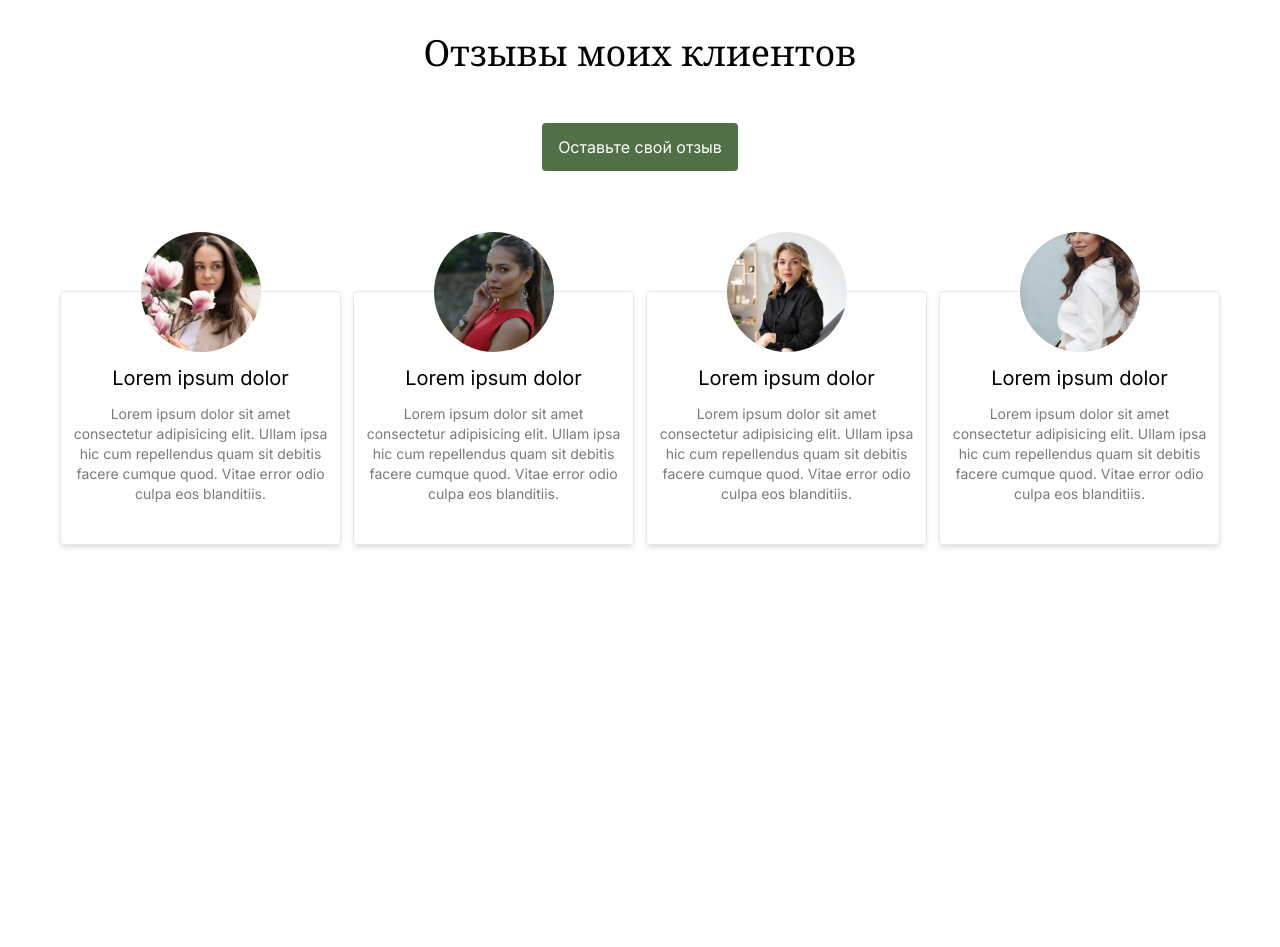
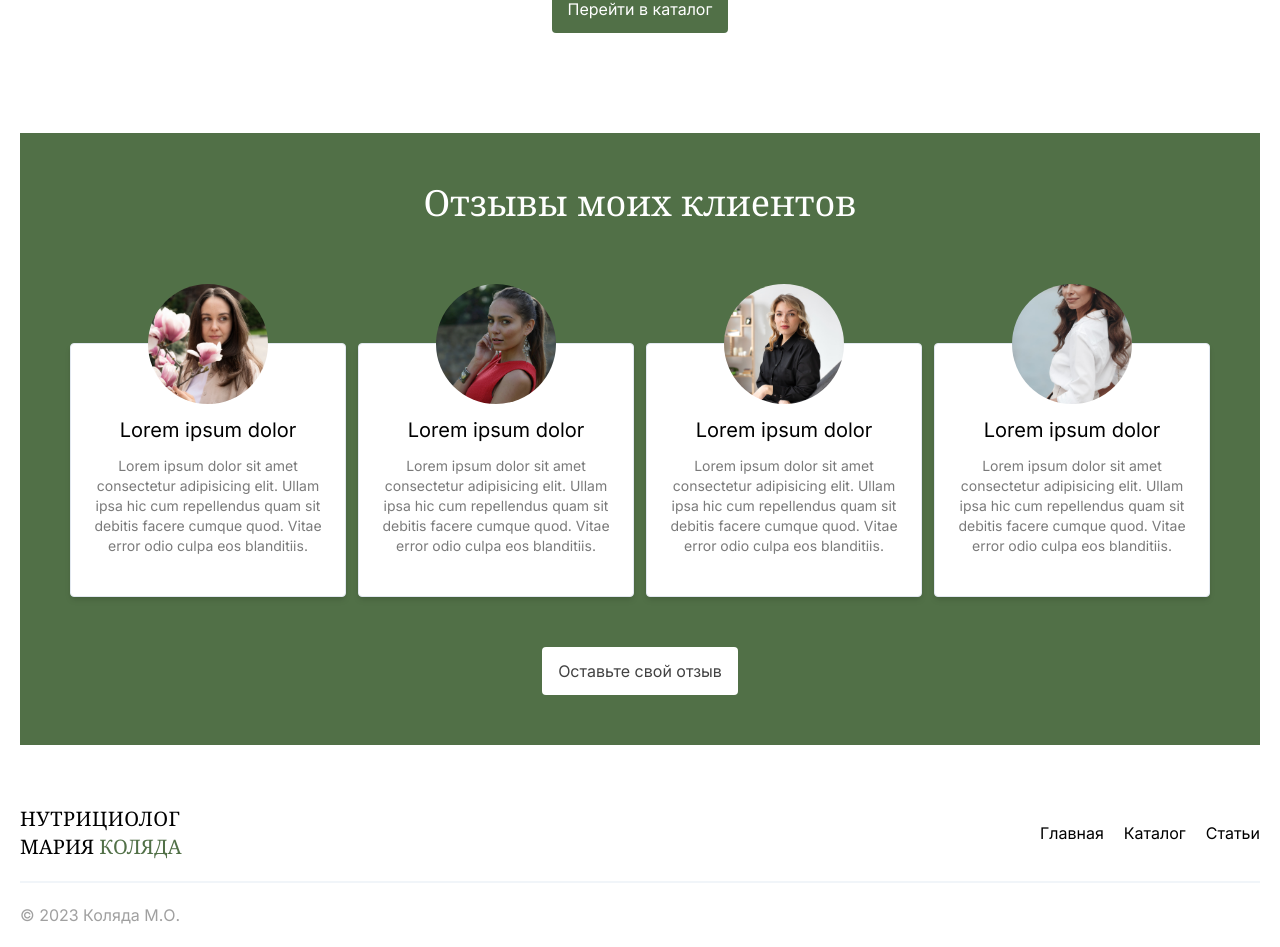
Before and after one commit to haterphp/site-for-nutritionist, a Next.js app: page / in a window 1280 px wide. Shown: the part 1710-2657 px from the top of the page. Before the commit the page ends 2335 px from the top, so only its background shows below. Built offline with nearby package versions, Linux system fonts and the light colour scheme; no server answers.

Commit message:
done footer

```diff
--- a/app/page.tsx
+++ b/app/page.tsx
@@ -81,7 +81,7 @@ export default function Home() {
         </div>
       </article>
 
-      <article className="min-w-[450px] p-10 px-[150px] rounded-lg bg-primary-main">
+      <article className="min-w-[450px] p-[50px] px-[150px] rounded-lg bg-primary-main">
         <h1 className="title title--white text-center mb-[50px]">Обо мне</h1>
 
         <div className="flex items-center justify-between">
@@ -105,7 +105,7 @@ export default function Home() {
         </div>
       </article>
 
-      <article className="min-w-[450px] p-10 flex flex-col gap-[50px] items-center">
+      <article className="min-w-[450px] p-[100px] flex flex-col gap-[50px] items-center">
         <h1 className="title text-center">Хиты продаж</h1>
 
         <CardsGridTemplate
@@ -117,12 +117,8 @@ export default function Home() {
         <Button size="large" onClick={handleOnRedirect('/catalog')}>Перейти в каталог</Button>
       </article>
 
-      <article className="min-w-[450px] p-10 flex flex-col gap-[50px] items-center">
-        <h1 className="title text-center">Отзывы моих клиентов</h1>
-
-        <RequestCallbackModal Button={({ open }) => (
-          <Button size="large" onClick={open}>Оставьте свой отзыв</Button>
-        )} />
+      <article className="min-w-[450px] p-[50px] flex flex-col gap-[50px] bg-primary-main items-center">
+        <h1 className="title title--white text-center">Отзывы моих клиентов</h1>
 
         <CardsGridTemplate
           items={REVIEWS}
@@ -131,6 +127,10 @@ export default function Home() {
           context={{ isHideButton: true }}
         />
 
+        <RequestCallbackModal Button={({ open }) => (
+          <Button size="large" className="!bg-white !text-secondary-main hover:!bg-white/90" onClick={open}>Оставьте свой отзыв</Button>
+        )} />
+
       </article>
 
     </div>
--- /dev/null
+++ b/features/app-footer/index.css
@@ -0,0 +1,23 @@
+.app-footer-content {
+  @apply flex justify-between items-center py-5;
+}
+
+.app-footer-bottom {
+  @apply border-t-2 border-slate-100 py-5;
+}
+
+.app-footer-links {
+  @apply flex gap-5;
+}
+
+.app-footer-link {
+  @apply hover:text-primary-main transition-colors relative;
+}
+
+.app-footer-link::after {
+  @apply bg-primary-main w-0 h-[2px] absolute hover:w-full transition-all;
+
+  content: "";
+  left: 0;
+  bottom: -2px;
+}
--- /dev/null
+++ b/features/app-footer/index.tsx
@@ -0,0 +1,27 @@
+import Link from 'next/link'
+import Logo from '../app-logo'
+import './index.css'
+
+interface IFooterProps {
+    links: Record<'to' | 'label', string>[]
+}
+
+export default function Footer(props: IFooterProps) {
+    const { links } = props
+
+    return (
+        <footer className="app-footer">
+            <div className="app-footer-content">
+                <Logo />
+
+                <div className="app-footer-links">
+                    {links.map(({ label, to }) => <Link key={to} href={to} className='app-footer-link'>{label}</Link>)}
+                </div>
+            </div>
+
+            <div className="app-footer-bottom">
+                <p className='text-secondary-main/50'>© 2023 Коляда М.О.</p>
+            </div>
+        </footer>
+    )
+}
--- a/features/app-header/index.css
+++ b/features/app-header/index.css
@@ -1,9 +1,5 @@
 .header {
-  @apply py-5 border-b-2 flex justify-between items-center relative;
-}
-
-.header-title {
-  @apply text-xl uppercase font-serif font-medium w-[340px];
+  @apply py-5 border-b-2 border-slate-100 flex justify-between items-center relative;
 }
 
 .header-callback-container {
--- a/features/app-header/index.tsx
+++ b/features/app-header/index.tsx
@@ -16,6 +16,7 @@ import { MouseEventHandler } from "react";
 import { useUserStore } from "@/entities/user";
 
 import "./index.css";
+import Logo from "../app-logo";
 
 const RequestCallbackModal = dynamic(
   () => import("@/widgets/modals/request-callback-modal")
@@ -49,13 +50,7 @@ export default function Header(props: IHeaderProps): JSX.Element {
             <MenuIcon />
           </button>
 
-          <h2 className="header-title">
-            <span className="block w-[150px]" style={{ letterSpacing: '0.03rem' }}>Нутрициолог</span>
-
-            <span>
-              Мария <span className="text-primary-main">Коляда</span>
-            </span>
-          </h2>
+          <Logo />
         </div>
 
           <div className="header-left-content">
--- /dev/null
+++ b/features/app-logo/index.tsx
@@ -0,0 +1,19 @@
+import { useRouter } from "next/navigation"
+
+export default function Logo() {
+    const router = useRouter()
+
+    const handleOnRedirect = () => {
+        router.push('/')
+    }
+
+    return (
+        <h2 className="text-xl uppercase font-serif font-medium w-[340px] cursor-pointer" onClick={handleOnRedirect}>
+            <span className="block w-[150px]" style={{ letterSpacing: '0.03rem' }}>Нутрициолог</span>
+
+            <span>
+                Мария <span className="text-primary-main">Коляда</span>
+            </span>
+        </h2>
+    )
+}
--- a/features/app-nav-drawer/index.tsx
+++ b/features/app-nav-drawer/index.tsx
@@ -4,22 +4,16 @@ import './index.css'
 import { makeClassname } from '@/shared/components';
 import { useDetectPath } from '@/shared/helpers/paths';
 
-const LINKS = [
-    { label: "Главная", to: "/" },
-    // { label: "Обо мне", to: "/about-me" },
-    { label: "Каталог", to: "/catalog" },
-    { label: "Статьи", to: "/articles" },
-  ];
-
-
 interface IAppNavDrawer {
     width: number
     isOpen: boolean
+    links: Record<'to' | 'label', string>[]
+
     onClose(): void
 }
 
 export function AppNavDrawer (props: IAppNavDrawer) {
-    const { width, isOpen, onClose: handleOnClose } = props
+    const { width, isOpen, links, onClose: handleOnClose } = props
 
     const detect = useDetectPath()
 
@@ -30,7 +24,7 @@ export function AppNavDrawer (props: IAppNavDrawer) {
             <h2>Меню</h2>
 
             <div className="drawer-links">
-                { LINKS.map((link) => <Link
+                { links.map((link) => <Link
                     onClick={handleOnClose}
                     href={link.to}
                     className={makeClassname("drawer-link", detect(link.to) && 'drawer-link--active')}
--- a/features/cards/review-card/index.css
+++ b/features/cards/review-card/index.css
@@ -1,5 +1,5 @@
 .review-card {
-  @apply flex flex-col items-center gap-3 pt-0 pb-10 relative;
+  @apply flex flex-col items-center gap-3 pt-0 pb-10 relative bg-white;
 }
 
 .review-card-title {
--- a/widgets/layouts/app-layout/index.tsx
+++ b/widgets/layouts/app-layout/index.tsx
@@ -1,13 +1,21 @@
 'use client'
 
+import Footer from "@/features/app-footer";
+import Header from "@/features/app-header";
 import { AppNavDrawer } from "@/features/app-nav-drawer";
-import dynamic from "next/dynamic";
 
 import { PropsWithChildren, useMemo, useState } from "react";
 
-const Header = dynamic(() => import('@/features/app-header'))
 
 const DRAWER_WIDTH = 350
+
+const LINKS = [
+    { label: "Главная", to: "/" },
+    // { label: "Обо мне", to: "/about-me" },
+    { label: "Каталог", to: "/catalog" },
+    { label: "Статьи", to: "/articles" },
+];
+
 
 interface ILayoutProps extends PropsWithChildren {}
 
@@ -29,7 +37,7 @@ export default function Layout(props: ILayoutProps) {
 
     return (
         <div className="overflow-x-hidden">
-            <AppNavDrawer width={DRAWER_WIDTH} isOpen={isOpen} onClose={handleOnClose} />
+            <AppNavDrawer links={LINKS} width={DRAWER_WIDTH} isOpen={isOpen} onClose={handleOnClose} />
 
             <div className="relative transition-transform" style={{ transform }}>
                 <div className="container mx-auto px-5 min-h-screen ">
@@ -38,6 +46,8 @@ export default function Layout(props: ILayoutProps) {
                     <main className="py-10">
                         {children}
                     </main>
+
+                    <Footer links={LINKS} />
                 </div>
 
                 { isOpen && <div className="w-full h-screen absolute top-0 left-0 z-20" onClick={handleOnClose}/> }
```
